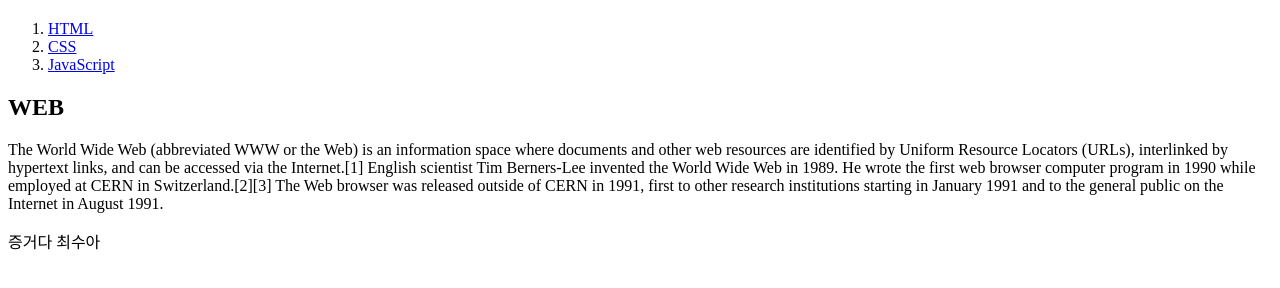
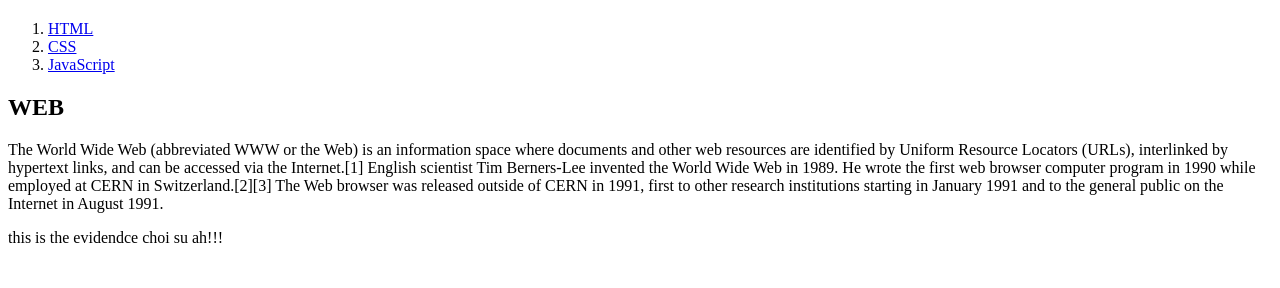
Before and after one commit to loeo/web1, a plain HTML site: page index.html in a window 1280 px wide. Shown: the part 60-348 px from the top of the page. Drawn offline with Linux system fonts and the light colour scheme.

Commit message:
Update index.html

```diff
--- a/index.html
+++ b/index.html
@@ -13,7 +13,6 @@
   </ol>
   <h2>WEB</h2>
   <p>The World Wide Web (abbreviated WWW or the Web) is an information space where documents and other web resources are identified by Uniform Resource Locators (URLs), interlinked by hypertext links, and can be accessed via the Internet.[1] English scientist Tim Berners-Lee invented the World Wide Web in 1989. He wrote the first web browser computer program in 1990 while employed at CERN in Switzerland.[2][3] The Web browser was released outside of CERN in 1991, first to other research institutions starting in January 1991 and to the general public on the Internet in August 1991.
-  </p>
-  증거다 최수아
+  </p><p>this is the evidendce choi su ah!!!</p>
 </body>
 </html>
```
